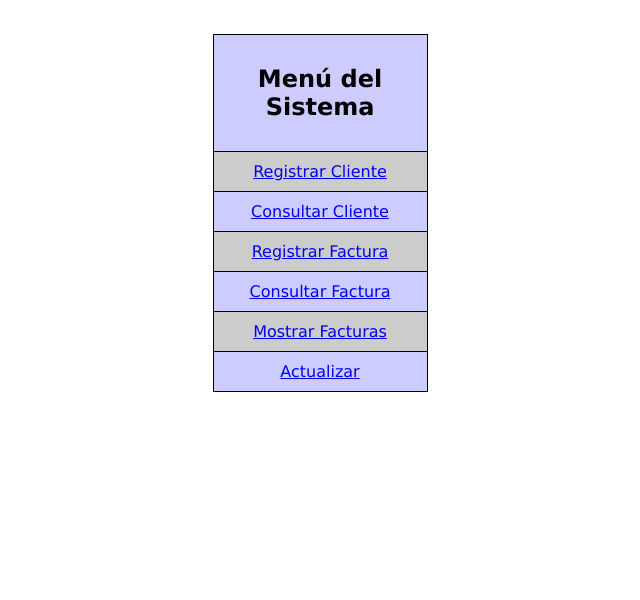
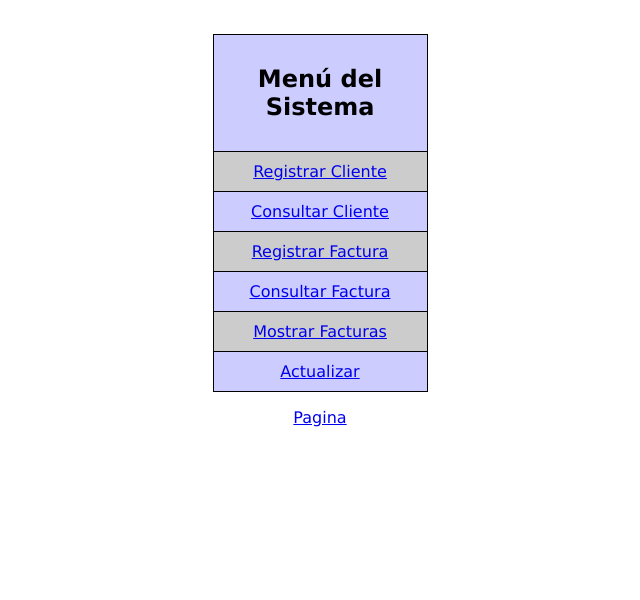
Before and after one commit to Gustavoitz/Factura, a PHP site: page / in a window 1280 px wide. Shown: the part 21-621 px from the top of the page, without its empty margins (320-960 px from the left). Run offline with PHP 8.4, Linux system fonts and the light colour scheme.

Commit message:
Add link to index.html in index.php

```diff
--- a/index.php
+++ b/index.php
@@ -18,6 +18,9 @@
   <tr><td align="center"><label><a href="ingresar_cedula2.php">Actualizar</a></label></td></tr>
 </table>
 <p></p>
+  <div align="center">
+    <a href="index.html">Pagina</a>
+  </div>
 </form>
 </body>
 </html>
```
